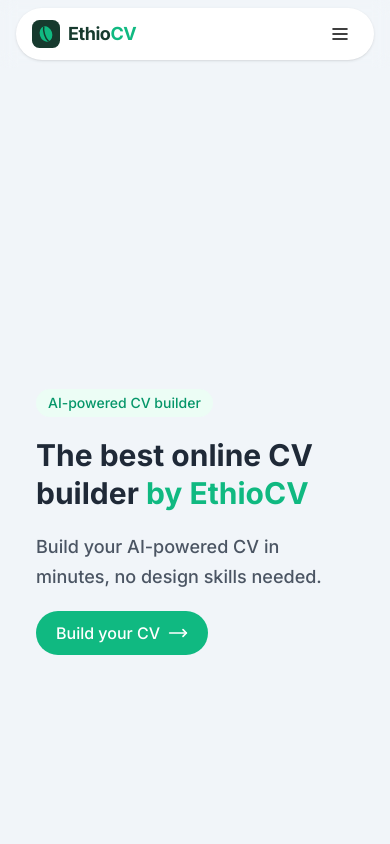
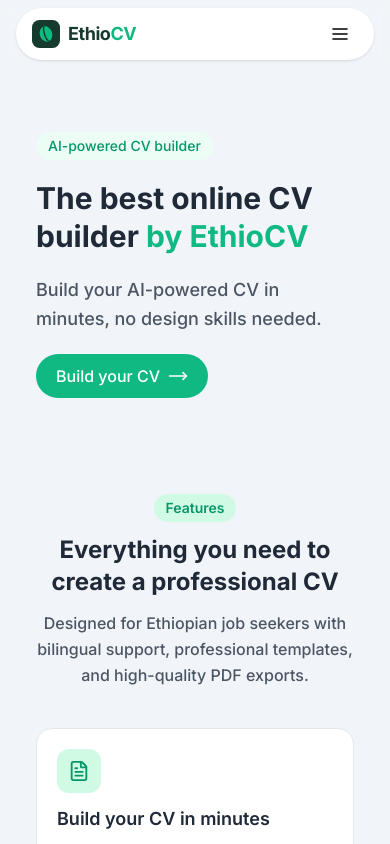
Before and after one commit to KirubelWondwossen/ethiocv-builder, a React (Vite) app in the folder app/: page / in a window 390 px wide. Shown: the top 844 px of the page. Built offline with nearby package versions, Linux system fonts and the light colour scheme.

Commit message:
fix(ui): adjust the padding of the reusable section component for mobile version

```diff
--- a/app/src/components/features/Footer.jsx
+++ b/app/src/components/features/Footer.jsx
@@ -29,7 +29,7 @@
 
 function Footer() {
   return (
-    <footer className="w-full border-t border-gray-200 mt-16">
+    <footer className="w-full border-t border-gray-200">
       <div className="max-w-7xl mx-auto px-6 md:px-12 lg:px-20 py-12">
         <div className="flex flex-col gap-4 pb-8">
           <Logo />
--- a/app/src/components/ui/Section.jsx
+++ b/app/src/components/ui/Section.jsx
@@ -2,7 +2,7 @@
   return (
     <section
       id={sectionId}
-      className={`min-h-screen flex px-6 md:px-12 lg:px-20 py-24 md:py-0 font-sans ${className}`}
+      className={`md:min-h-screen md:flex px-6 md:px-12 lg:px-20 py-8 md:py-0 font-sans ${className}`}
     >
       {children}
     </section>
```
